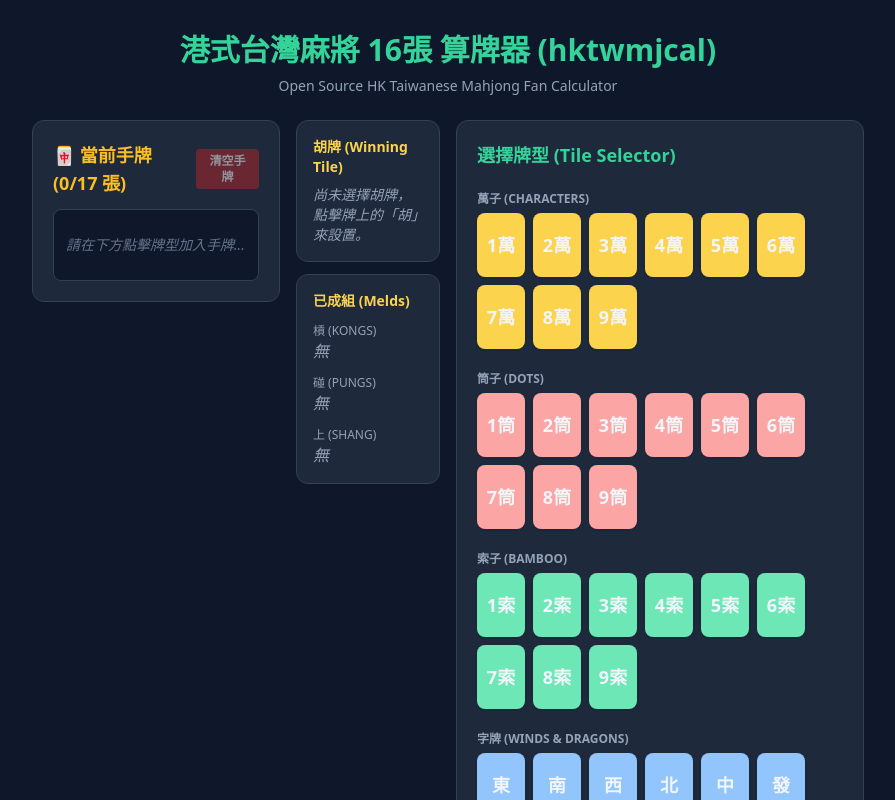
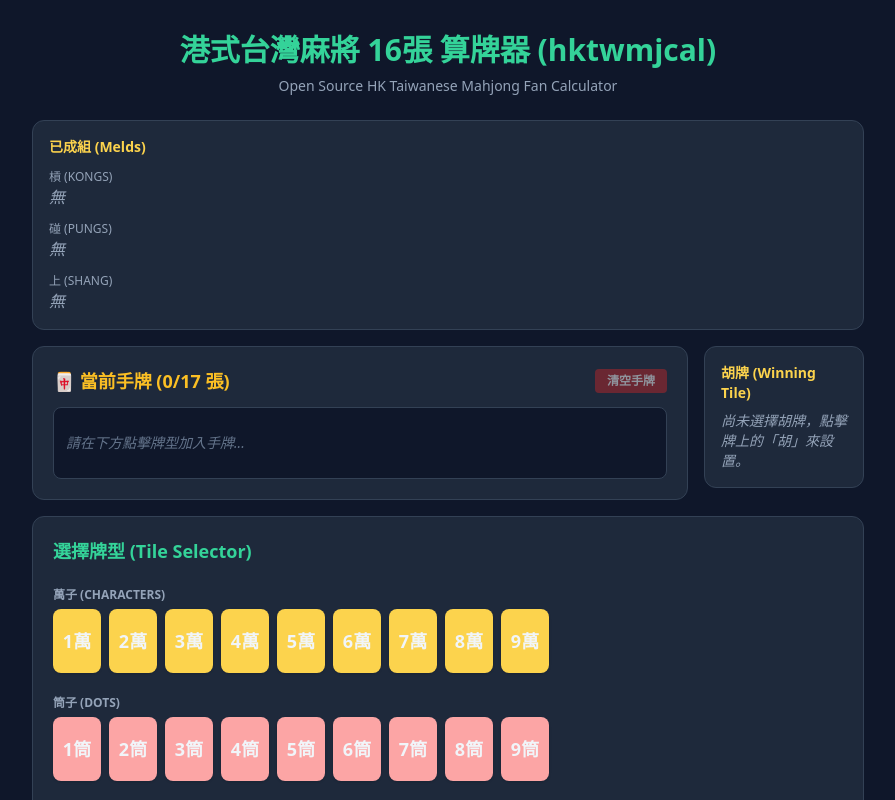
Before and after one commit to andycylam/hktwmjcal, a React (Vite) app: page / in a window 1280 px wide. Shown: the top 800 px of the page, without its empty margins (192-1087 px from the left). Built offline with nearby package versions, Linux system fonts and the light colour scheme.

Commit message:
Describe your changes here

```diff
--- a/src/App.tsx
+++ b/src/App.tsx
@@ -89,9 +89,14 @@ export default function App() {
         </div>
       )}
 
-      <div className="grid grid-cols-1 md:grid-cols-2 gap-4">
-        <div className="md:col-span-1">
-          <div className="flex gap-4">
+      <div className="space-y-4">
+        {/* Row 1: Melds */}
+        <div>
+          <MeldArea declaredKongs={declaredKongs} declaredPungs={declaredPungs} declaredShangs={declaredShangs} hand={hand} />
+        </div>
+
+        {/* Row 2: Current hand (left) and Hu tile (right) */}
+        <div className="flex flex-col md:flex-row gap-4">
           <div className="flex-1">
             <HandRack
               hand={hand}
@@ -114,15 +119,12 @@ export default function App() {
             />
           </div>
 
-            <div className="w-36">
+          <div className="w-40">
             <HuArea huTile={huTile} onClearHu={() => setHuTileId(null)} />
-              <div className="mt-3">
-                <MeldArea declaredKongs={declaredKongs} declaredPungs={declaredPungs} declaredShangs={declaredShangs} hand={hand} />
-              </div>
-            </div>
           </div>
         </div>
 
+        {/* Row 3: Tile selector (single column) */}
         <div>
           <TilePicker onSelectTile={handleSelectTile} hand={hand} />
         </div>
```
Also changed, not shown: 1 other file (tests, documents, lock files or other folders). Lines whose indentation alone changed are shown as unchanged.
